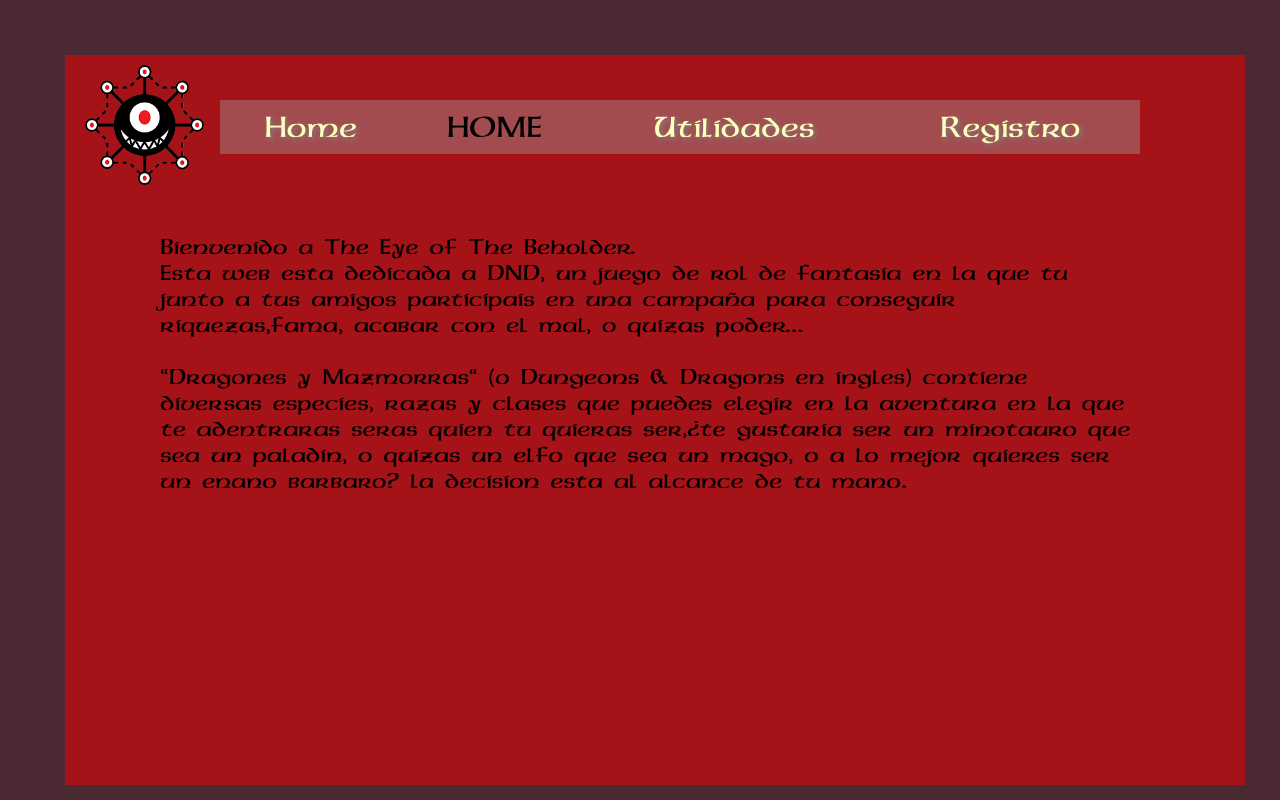
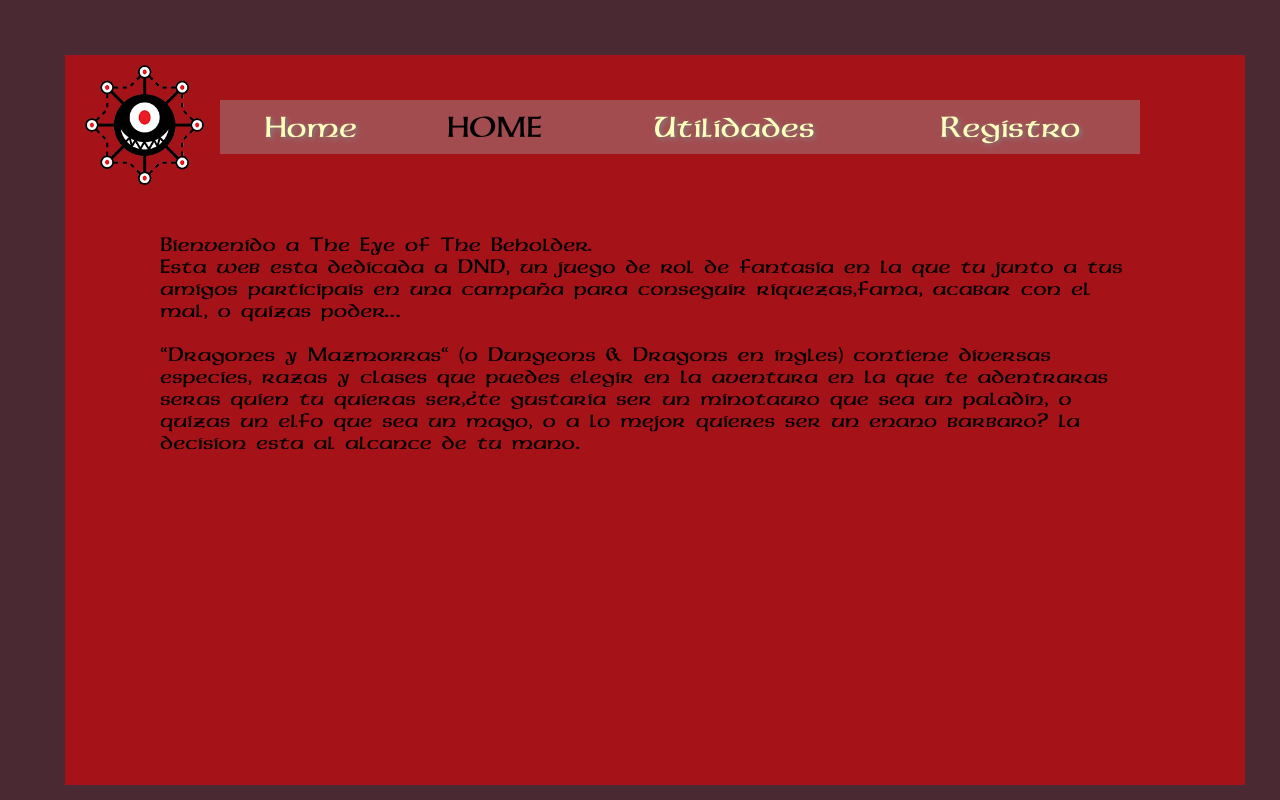
Before and after one commit to AdrM3r1/web-design-DND, a PHP site: page /html/principal.html in a window 1280 px wide. Run offline with PHP 8.4, Linux system fonts and the light colour scheme.

Commit message:
ligero cambio

```diff
--- a/html/utilidades.html
+++ b/html/utilidades.html
@@ -27,9 +27,7 @@
                     </ul>
 
                     <div class="io">
-                        <br>
                     <h2>DADOS DE ROL</h2>
-
                     <!--dados-->
                     <div>
                         <!-- STOCK: AVAILABLE DICE -->
--- a/styles/pupils.css
+++ b/styles/pupils.css
@@ -252,5 +252,5 @@ a{
 
  p,h2{
     font-family: 'Dalelands';
-    font-size: 22px;
+    font-size: 20px;
  }
```
